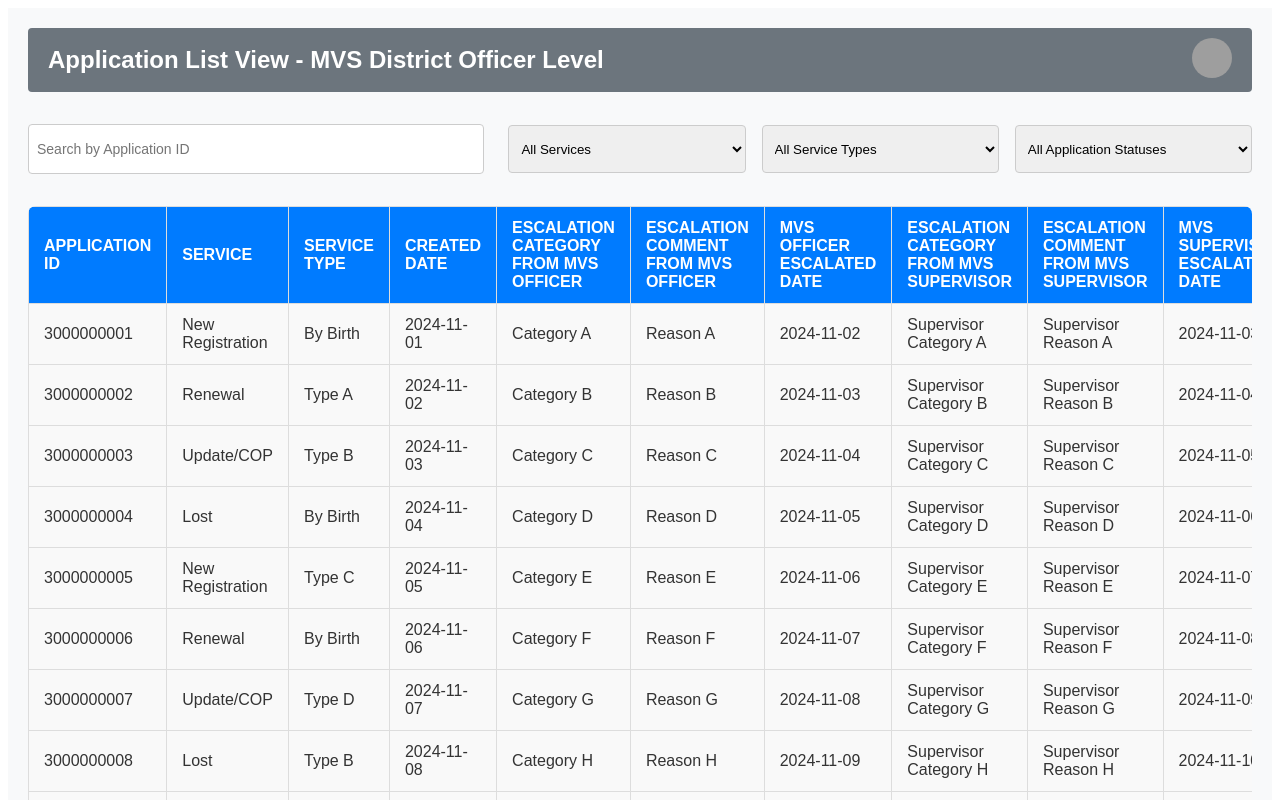
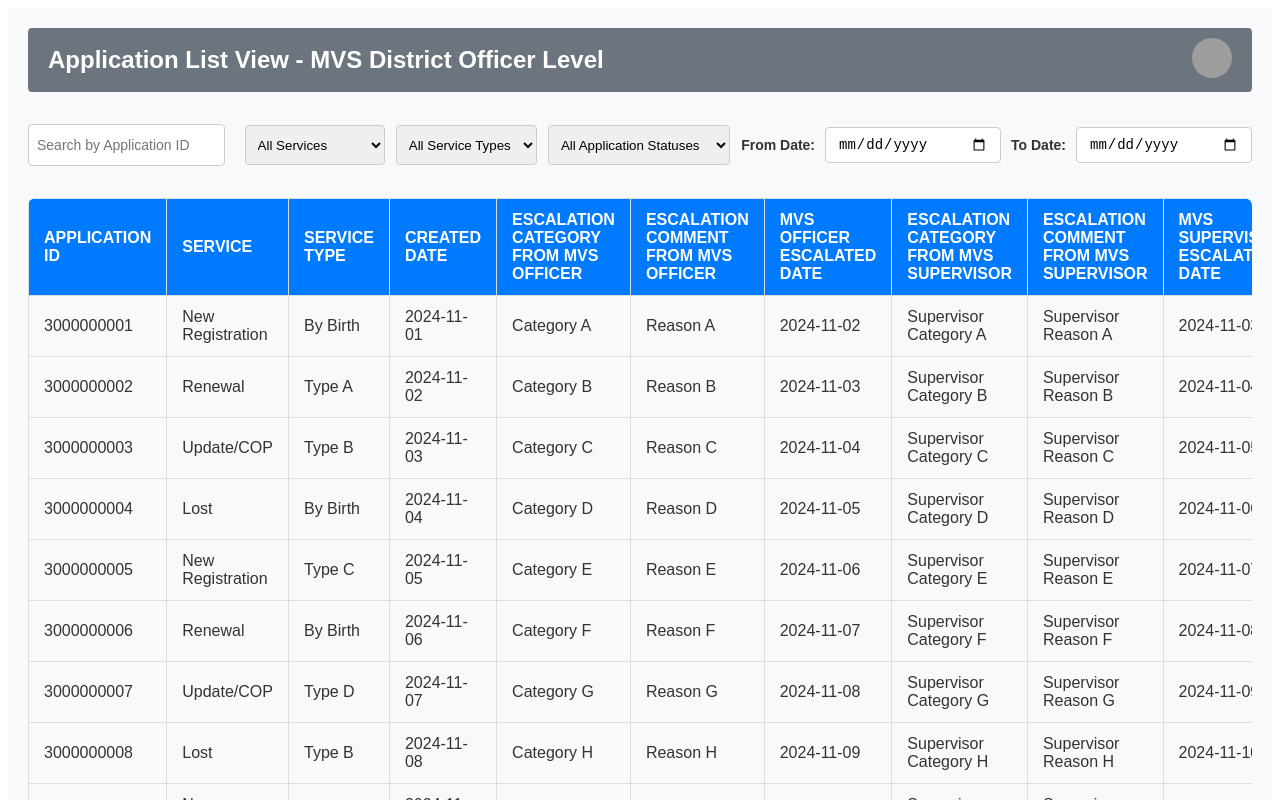
Before and after one commit to tf-nira/manual-verification-system-ui, an Angular app: page /login in a window 1280 px wide. Both pictures are taken after typing "Sample", "Sample123" into the empty fields and a click on the button "Login". Shown: the top 800 px of the page. Built offline with nearby package versions, Linux system fonts and the light colour scheme; grey boxes are pictures that could not be loaded.

Commit message:
date search filter

```diff
--- a/src/app/feature/application-list/application-list.component.css
+++ b/src/app/feature/application-list/application-list.component.css
@@ -11,7 +11,7 @@
 .search-and-filters {
   display: flex;
   align-items: center; /* Vertically align items */
-  gap: 1rem; /* Add space between elements */
+  gap: 0.7rem; /* Add space between elements */
   margin-bottom: 2rem;
   margin-top: 2rem;
 }
@@ -28,7 +28,7 @@
   padding: 0.5rem;
   border: 1px solid #ccc;
   border-radius: 4px;
-  height: 3rem
+  height: 2.5rem
 }
 
 .search-bar {
@@ -40,7 +40,7 @@
 
 .search-input {
   width: 100%;
-  height: 2rem;
+  height: 1.5rem;
   padding: 8px;
   margin-right: 8px;
   border: 1px solid #ccc;
@@ -60,6 +60,30 @@
 .search-input:focus {
   border-color: #0056b3;
   box-shadow: 0 0 5px rgba(0, 91, 187, 0.3);
+}
+
+.date-filter {
+  display: flex;
+  align-items: center;
+  gap: 10px;
+  font-size: 14px;
+}
+
+.date-filter label {
+  font-weight: bold;
+}
+
+.date-filter input {
+  padding: 8px 12px;
+  border: 1px solid #ccc;
+  border-radius: 4px;
+  font-size: 14px;
+  width: 150px;
+}
+
+.date-filter input:focus {
+  outline: none;
+  border-color: #007BFF;
 }
 
 /* Style for the table container */
--- a/src/app/feature/application-list/application-list.component.html
+++ b/src/app/feature/application-list/application-list.component.html
@@ -26,6 +26,24 @@
       <option value="">All Application Statuses</option>
       <option *ngFor="let status of uniqueApplicationStatuses" [value]="status">{{ status }}</option>
     </select>
+
+    <!-- Date Range Filter -->
+    <div class="date-filter">
+      <label for="fromDate">From Date:</label>
+      <input
+        type="date"
+        [(ngModel)]="fromDate"
+        class="date-filter-input"
+        id="fromDate"
+      />
+      <label for="toDate">To Date:</label>
+      <input
+        type="date"
+        [(ngModel)]="toDate"
+        class="date-filter-input"
+        id="toDate"
+      />
+    </div>
   </div>
 
 
--- a/src/app/feature/application-list/application-list.component.ts
+++ b/src/app/feature/application-list/application-list.component.ts
@@ -22,6 +22,8 @@ export class ApplicationListComponent implements OnInit {
   selectedService: string = '';
   selectedServiceType: string = '';
   selectedApplicationStatus: string = '';
+  fromDate: string = '';
+  toDate: string = '';
 
   uniqueServices: string[] = [];
   uniqueServiceTypes: string[] = [];
@@ -67,6 +69,14 @@ export class ApplicationListComponent implements OnInit {
       filtered = filtered.filter(row => row['Application Status'] === this.selectedApplicationStatus);
     }
 
+    if (this.fromDate) {
+      filtered = filtered.filter(row => new Date(row['Created Date']) >= new Date(this.fromDate));
+    }
+
+    if (this.toDate) {
+      filtered = filtered.filter(row => new Date(row['Created Date']) <= new Date(this.toDate));
+    }
+
     return filtered;
   }
 
```
